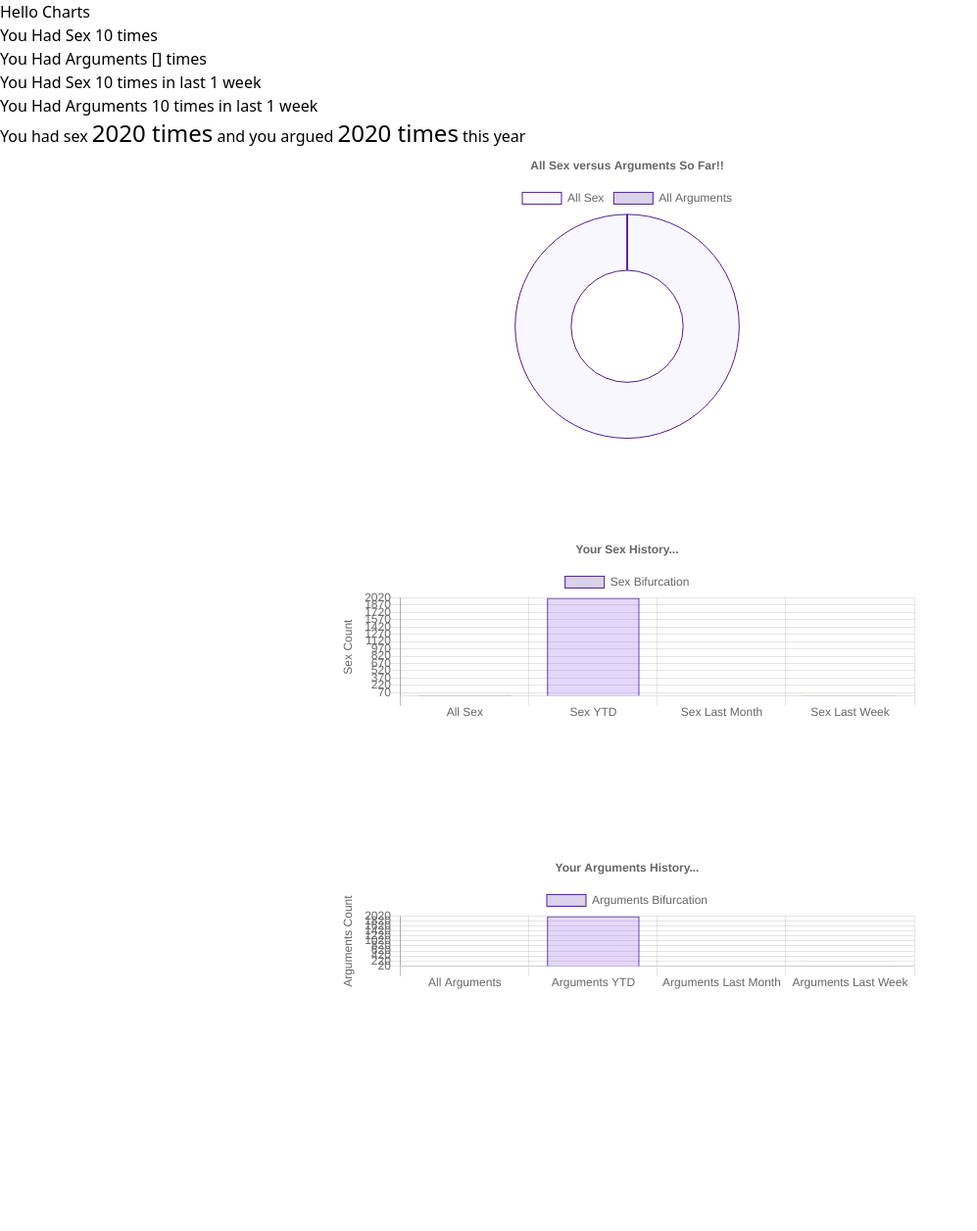
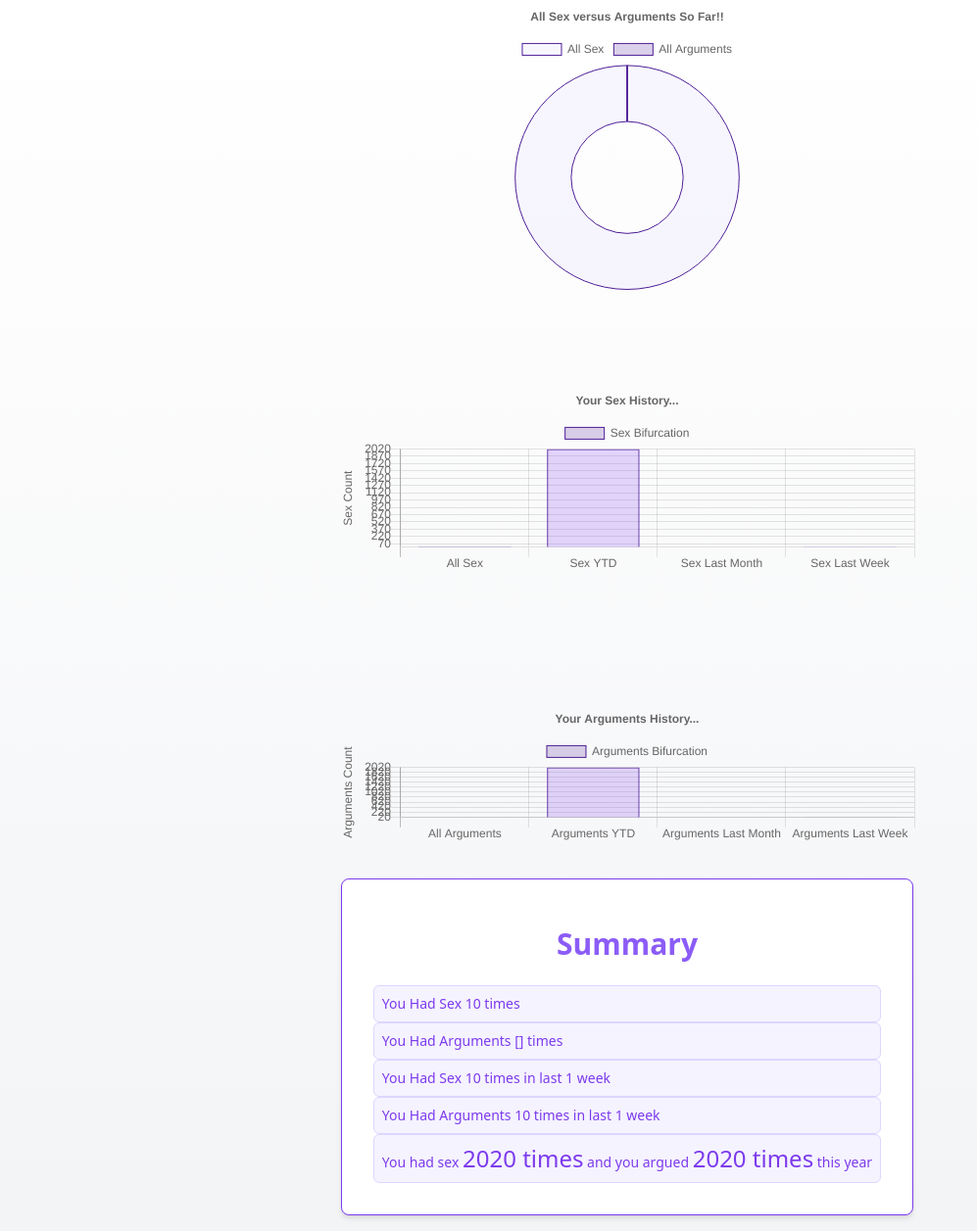
Before and after one commit to raja-chaudhary/duDap, a Django app: template relMan/stats/templates/stats/stats.html in a window 1280 px wide. Shown: the part 96-1353 px from the top of the page at 98% size, without its empty margins (0-997 px from the left). Before the commit the page ends 1106 px from the top, so only its background shows below. Run offline with Django 3.2, Linux system fonts and the light colour scheme; the template is opened without the code that fills it: most values are stand-ins (such as "Sample title", 1, 10 or a date in 2020); style sheets or scripts are compiled from the project's sources; some libraries are stand-ins or nearby versions.

Commit message:
Added the summary section on stats page

```diff
--- a/relMan/stats/templates/stats/stats.html
+++ b/relMan/stats/templates/stats/stats.html
@@ -150,14 +150,8 @@
 {% endblock charts %}
 
 {% block content %}
+<div class="flex flex-col justify-center items-center mx-auto bg-gradient-to-b from-white to-gray-100 py-0">
 
-<h1>Hello Charts</h1>
-<h2>You Had Sex {{ charts.0.all_sex }} times</h2>
-<h2>You Had Arguments {{ charts.0.all_arguments }} times</h2>
-<h2>You Had Sex {{ charts.1.sex_past_week }} times in last 1 week</h2>
-<h2>You Had Arguments {{ charts.2.arguments_past_week }} times in last 1 week</h2>
-
-<h1>You had sex <span class="text-2xl title">{{ charts.1.sex_this_year }} times</span> and you argued <span class="text-2xl title">{{ charts.2.arguments_this_year }} times</span> this year</h1>
 
     <div class="w-full lg:w-1/2 flex mx-auto px-6">
         <canvas id="myChart1" width="200" height="100"></canvas>
@@ -169,5 +163,17 @@
         <canvas class="container mx-auto my-8" id="myChart3" width="400" height="100"></canvas>
     </div>
 
+    <!-- Summary -->
+    <div class="relative bg-white border border-purple-600 rounded-lg shadow-md rounded px-8 pt-6 pb-8 mb-4 mx-4">
+        <h1 class="font-extrabold text-2xl md:text-3xl text-purple-500 mt-6 mr-0 mb-6 ml-0 pt-0 pr-0 pb-0 pl-0 text-center">Summary</h1>
+        <p class="text-sm leading-5 mt-0 mr-0 mb-0 ml-0 pt-2 pr-2 pb-2 pl-2 text-purple-600 border border-purple-200 bg-purple-50 rounded-md">You Had Sex {{ charts.0.all_sex }} times</p>
+        <p class="text-sm leading-5 mt-0 mr-0 mb-0 ml-0 pt-2 pr-2 pb-2 pl-2 text-purple-600 border border-purple-200 bg-purple-50 rounded-md">You Had Arguments {{ charts.0.all_arguments }} times</p>
+        <p class="text-sm leading-5 mt-0 mr-0 mb-0 ml-0 pt-2 pr-2 pb-2 pl-2 text-purple-600 border border-purple-200 bg-purple-50 rounded-md">You Had Sex {{ charts.1.sex_past_week }} times in last 1 week</p>
+        <p class="text-sm leading-5 mt-0 mr-0 mb-0 ml-0 pt-2 pr-2 pb-2 pl-2 text-purple-600 border border-purple-200 bg-purple-50 rounded-md">You Had Arguments {{ charts.2.arguments_past_week }} times in last 1 week</p>
+        <p class="text-sm leading-5 mt-0 mr-0 mb-0 ml-0 pt-2 pr-2 pb-2 pl-2 text-purple-600 border border-purple-200 bg-purple-50 rounded-md">You had sex <span class="text-2xl title">{{ charts.1.sex_this_year }} times</span> and you argued <span class="text-2xl title">{{ charts.2.arguments_this_year }} times</span> this year</p>
+    </div>
+
+</div>
+
 
 {% endblock content %}
```
Lines whose indentation alone changed are shown as unchanged.
